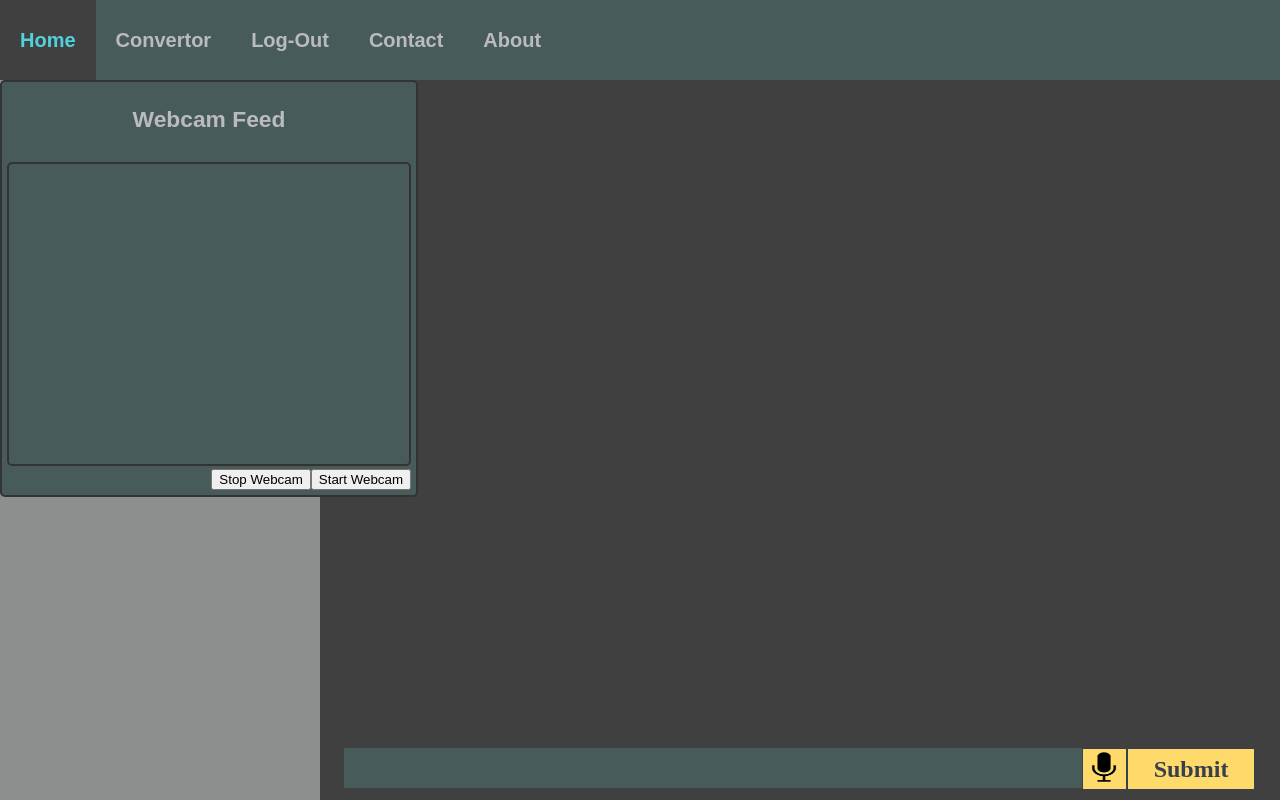
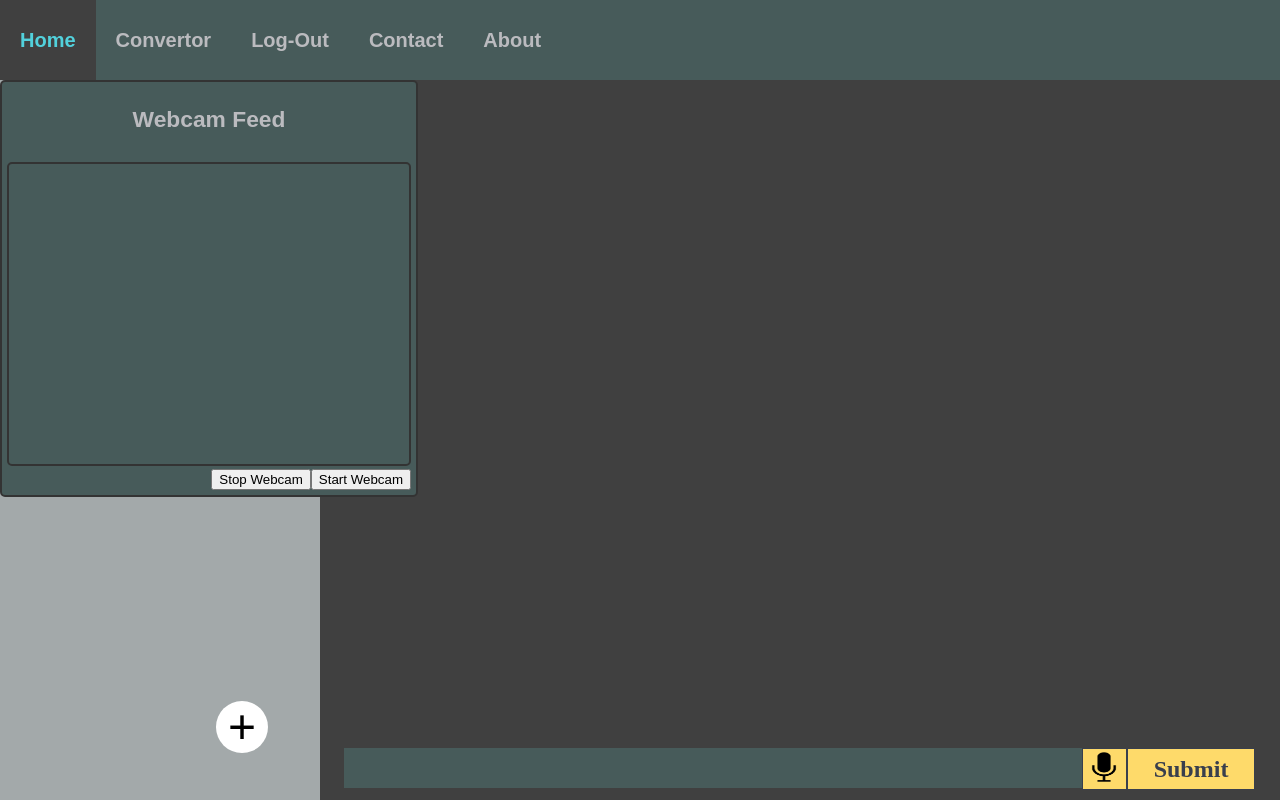
Before and after one commit to Mori-momento/SignChat, a Django app: page /animation/ in a window 1280 px wide. Run offline with Django 3.2, Linux system fonts and the light colour scheme; a user stored in the database is signed in.

Commit message:
styles changes

```diff
--- a/templates/animation.html
+++ b/templates/animation.html
@@ -12,14 +12,24 @@
 		<button onclick="stopWebcam()">Stop Webcam</button>
 	</div>
 		<div class="contacts-list">
+			<div class="contacts-list-cunt" >
+
+				<ul>
+				</ul>
+				<div class="add-chat-container">
+					<button class="add-chat-button">+</button>
 				</div>
+			</div>
+		</div>
+
 	<div class="chat-interface">
 		<div class="text-bar">
 			<br>
 			<form class="" action="" method="post" align="left">
 				{% csrf_token %}
 				<input type="text" name="sen" class="mytext" id="speechToText" placeholder="">
-						  <button type="button" name="button" class="mic" onclick="record()"><img src="{% static 'mic3.png' %}" height="32px" width="38px" /></button>
+				<button type="button" name="button" class="mic" onclick="record()"><img src="{% static 'mic3.png' %}"
+						height="32px" width="38px" /></button>
 				<input type="submit" name="submit" class="submit">
 			</form>
 		</div>
@@ -28,32 +38,51 @@
 
 
 <script>
+	const addChatButton = document.querySelector('.add-chat-button');
+        const chatList = document.querySelector('.contacts-list ul');
+        let conversationNumber = 1;
+
+        addChatButton.addEventListener('click', addConversationItem); // Attach event listener
+
+        function addConversationItem() {
+            const newChat = document.createElement('li');
+
+            const svgIcon = `
+            <svg xmlns="http://www.w3.org/2000/svg" fill="none" viewBox="0 0 24 24" stroke-width="1.5" stroke="currentColor" class="w-6 h-6">
+                <path stroke-linecap="round" stroke-linejoin="round" d="M15.75 6a3.75 3.75 0 1 1-7.5 0 3.75 3.75 0 0 1 7.5 0ZM4.501 20.118a7.5 7.5 0 0 1 14.998 0A17.933 17.933 0 0 1 12 21.75c-2.676 0-5.216-.584-7.499-1.632Z" />
+            </svg> `;
+
+            const numberSpan = document.createElement('span');
+            numberSpan.textContent = `Conversation ${conversationNumber}`;
+
+            newChat.innerHTML = svgIcon + numberSpan.outerHTML; // Include the span within the li
+            chatList.appendChild(newChat);
+
+            conversationNumber++;
+        }
 	//webkitSpeechRecognition api for speech to text conversion
-	function record(){
+	function record() {
 		var recognition = new webkitSpeechRecognition();
-		recognition.lang='en-IN';
+		recognition.lang = 'en-IN';
 
-		recognition.onresult = function(event){
+		recognition.onresult = function (event) {
 			console.log(event)
 			document.getElementById('speechToText').value = event.results[0][0].transcript;
 		}
 		recognition.start();
 	}
-	function play()
-	{
+	function play() {
 		var videoSource = new Array();
-		var	videos = document.getElementById("list").getElementsByTagName("li");
+		var videos = document.getElementById("list").getElementsByTagName("li");
 		var j;
-		for(j=0;j<videos.length;j++)
-		{
-			videoSource[j] = "/static/" + videos[j].innerHTML +".mp4";
+		for (j = 0; j < videos.length; j++) {
+			videoSource[j] = "/static/" + videos[j].innerHTML + ".mp4";
 		}
 
 		var i = 0; // define i
 		var videoCount = videoSource.length;
 
-		function videoPlay(videoNum)
-		{
+		function videoPlay(videoNum) {
 			document.getElementById("list").getElementsByTagName("li")[videoNum].style.color = "#09edc7";
 			document.getElementById("list").getElementsByTagName("li")[videoNum].style.fontSize = "xx-large";
 			document.getElementById("videoPlayer").setAttribute("src", videoSource[videoNum]);
@@ -67,17 +96,14 @@
 
 		videoPlay(0); // play the video
 
-		function myHandler()
-		{
+		function myHandler() {
 			document.getElementById("list").getElementsByTagName("li")[i].style.color = "#feda6a";
 			document.getElementById("list").getElementsByTagName("li")[i].style.fontSize = "20px";
 			i++;
-	    	if (i == videoCount)
-	    	{
+			if (i == videoCount) {
 				document.getElementById("videoPlayer").pause();
 			}
-	     	else
-	     	{
+			else {
 				videoPlay(i);
 			}
 		}
@@ -97,11 +123,13 @@
 		document.getElementById("videoPlayer").width = 420;
 		document.getElementById("videoPlayer").height =280;
 	}*/
-	function playPause(){
-  		if (document.getElementById("videoPlayer").paused){
-    		play();}
-  		else{
-    		document.getElementById("videoPlayer").pause();}
+	function playPause() {
+		if (document.getElementById("videoPlayer").paused) {
+			play();
+		}
+		else {
+			document.getElementById("videoPlayer").pause();
+		}
 	}
 
 	function startWebcam() {
--- a/templates/base.html
+++ b/templates/base.html
@@ -2,18 +2,87 @@
 
 <!DOCTYPE html>
 <html>
+
 <head>
   <style>
+    .contacts-list{
+      height:90vh;
+      position: relative;
+    }
+    .contacts-list-cunt{
+      background-color: #A3A9AA;
+      overflow-y: scroll;
+      height:100vh;
+      width: 100%;
+    }
+    .contacts-list ul {
+      padding:0px;
+      width:100%;
+      display: flex;
+      flex-direction: column;
+      /* Allow placing SVG and content side by side */
+      align-items: center;
+    }
+    .contacts-list li {
+      background-color: #475b5a;
+      margin: 2px 0px 2px 0px ;
+      width:100%;
+      display: flex;
+      /* Allow placing SVG and content side by side */
+      align-items: center;
+    }
+
+    .contacts-list li svg {
+      margin-right: 10px;
+      margin-left: 10px;
+      height: 50px;
+      /* Space between SVG and text */
+    }
+
+    .conversation-number {
+      margin-left: auto;
+      /* Push number to the right */
+      padding: 2px 5px;
+      background-color: #404040;
+      border-radius: 10px;
+    }
 
     body {
       font: 95% Arial, Helvetica, sans-serif;
-  color: #BBBBBF;  /* Default text color */
+      color: #BBBBBF;
+      /* Default text color */
       background-color: #404040;
       margin: 0;
-  padding:0;
+      padding: 0;
 
     }
-.wrapper{
+
+    .add-chat-container {
+      scale: 2;
+      position: absolute;
+      bottom: 20px;
+      right: 20px;
+      padding: 0px;
+      margin: 10px 45px 40px 10px;
+    }
+
+    .add-chat-button {
+      background-color: white;
+      border: none;
+      border-radius: 50%;
+      font-size: 24px;
+      text-align: center;
+      line-height: 24px;
+      cursor: pointer;
+      /* Indicate clickable behavior */
+    }
+
+    .add-chat-button:hover {
+      background-color: #f5f5f5;
+      /* Slightly lighter on hover (optional) */
+    }
+
+    .wrapper {
       height: 100vh;
       /* width: 100vw; */
     }
@@ -35,12 +104,14 @@
 
     .chat-interface {
       flex: 3;
-  background-color: background-color; /* Adjust if needed, maybe a lighter shade of gray */
+      background-color: background-color;
+      /* Adjust if needed, maybe a lighter shade of gray */
     }
 
     .contacts-list {
       flex: 1;
-  background-color: #8D8E8E; /* Adjust if needed, maybe a darker shade of gray */
+      background-color: #8D8E8E;
+      /* Adjust if needed, maybe a darker shade of gray */
     }
 
     /* Navigation Styles */
@@ -50,7 +121,8 @@
       margin: 0;
       padding: 0;
       overflow: hidden;
-  background-color: #475B5A; /* Same as background */
+      background-color: #475B5A;
+      /* Same as background */
     }
 
     .li {
@@ -64,7 +136,7 @@
       padding: 0 20px 0 20px;
       display: flex;
       justify-content: center;
-  align-items:center;
+      align-items: center;
       color: #BBBBBF;
       font-size: 20px;
       font-weight: bold;
@@ -74,8 +146,9 @@
     }
 
     .li a:hover {
-  background-color:#404040;
-  color: #52D1DC; /* Accent color on hover */
+      background-color: #404040;
+      color: #52D1DC;
+      /* Accent color on hover */
       font-weight: bold;
 
     }
@@ -90,13 +163,15 @@
     .form-style h1,
     .form-style a,
     .td {
-  color: #A3A9AA;  /* Primary color 2 */
+      color: #A3A9AA;
+      /* Primary color 2 */
       font-weight: bold;
       font-family: "Times New Roman";
     }
 
     .form-input {
-  border: 1px solid #8D8E8E; /* Secondary color for borders */
+      border: 1px solid #8D8E8E;
+      /* Secondary color for borders */
       padding: 4px;
       margin-bottom: 4%;
       font: inherit;
@@ -110,17 +185,21 @@
     .submit {
       width: 160px;
       font-size: 24px;
-  background-color: #52D1DC; /* Accent color */
-  color: #475B5A; /* Background color for text */
+      background-color: #52D1DC;
+      /* Accent color */
+      color: #475B5A;
+      /* Background color for text */
     }
 
     .submit:hover {
-  background-color: #8D8E8E; /* Secondary  color */
+      background-color: #8D8E8E;
+      /* Secondary  color */
     }
 
     /* Other Styles */
     .webcam-container {
-  border: 2px solid #666; /* Slightly darker than background */
+      border: 2px solid #666;
+      /* Slightly darker than background */
       border-radius: 5px;
       background-color: #f1f1f1;
       padding: 5px;
@@ -136,13 +215,14 @@
       width: 95%;
     }
 
-.form-style button{
+    .form-style button {
 
       width: 89%;
-	height:70%;
+      height: 70%;
       padding: 5%;
       background: #feda6a;
-	border-bottom: 2px solid #393f4d;;
+      border-bottom: 2px solid #393f4d;
+      ;
       border-top-style: none;
       border-right-style: none;
       border-left-style: none;
@@ -157,6 +237,7 @@
       color: #feda6a;
       font-weight: bold;
     }
+
     .split {
       height: 100%;
       width: 50%;
@@ -179,34 +260,34 @@
     }
 
     .mytext {
-    border:1px solid #393f4d;
-    border-right:none;
-    padding:4px;
-    margin:0px;
-    float:left;
-    height:32px;
-    overflow:hidden;
-    line-height:16px;
+      border: 1px solid #393f4d;
+      border-right: none;
+      padding: 4px;
+      margin: 0px;
+      float: left;
+      height: 32px;
+      overflow: hidden;
+      line-height: 16px;
       width: 300px;
     }
 
     .mic {
-      border:1px solid #393f4d;
-      background:#feda6a;
-      vertical-align:top;
-      padding:0px;
-      margin:0;
-      float:left;
-      height:42px;
-      overflow:hidden;
-      width:5em;
-      text-align:center;
-      line-height:16px;
+      border: 1px solid #393f4d;
+      background: #feda6a;
+      vertical-align: top;
+      padding: 0px;
+      margin: 0;
+      float: left;
+      height: 42px;
+      overflow: hidden;
+      width: 5em;
+      text-align: center;
+      line-height: 16px;
     }
 
 
     .submit {
-    border:1px solid #393f4d;
+      border: 1px solid #393f4d;
       height: 42px;
       width: 160px;
       text-align: center;
@@ -215,35 +296,40 @@
       font-weight: bold;
       font-size: 24px;
       font-family: "Times New Roman";
-    vertical-align:top;
+      vertical-align: top;
     }
+
     .submit:hover {
       background-color: #393f4d;
       color: #feda6a;
       font-weight: bold;
     }
+
     .td {
       color: #feda6a;
       font-weight: bold;
       font-size: 20px;
     }
 
-.form-style{
+    .form-style {
       font: 95% Arial, Helvetica, sans-serif;
       max-width: 400px;
       margin: 10px auto;
       padding: 16px;
 
     }
-.form-style h1, .form-style a{
+
+    .form-style h1,
+    .form-style a {
       padding: 20px 0;
       font-size: 24px;
       font-weight: bold;
       font-family: "Times New Roman";
       text-align: center;
       margin: -16px -16px 16px -16px;
-  color:#feda6a
+      color: #feda6a
     }
+
     .form-style input[type="text"],
     .form-style input[type="password"],
     .form-style input[type="date"],
@@ -254,8 +340,7 @@
     .form-style input[type="time"],
     .form-style input[type="url"],
     .form-style textarea,
-.form-style select
-{
+    .form-style select {
       -webkit-transition: all 0.30s ease-in-out;
       -moz-transition: all 0.30s ease-in-out;
       -ms-transition: all 0.30s ease-in-out;
@@ -269,9 +354,10 @@
       margin-bottom: 4%;
       border: 1px solid #ccc;
       padding: 3%;
-	color:#0000a0 ;
+      color: #0000a0;
       font: 95% Arial, Helvetica, sans-serif;
     }
+
     .form-style input[type="text"]:focus,
     .form-style input[type="password"]:focus,
     .form-style input[type="date"]:focus,
@@ -282,25 +368,28 @@
     .form-style input[type="time"]:focus,
     .form-style input[type="url"]:focus,
     .form-style textarea:focus,
-.form-style select:focus
-{
+    .form-style select:focus {
       box-shadow: 0 0 5px #0000a0;
       padding: 3%;
       border: 1px solid #0000a0;
     }
 
-.site-form span,label{
+    .site-form span,
+    label {
       color: #feda6a;
     }
-.errorlist{
+
+    .errorlist {
       color: red;
       font-weight: bold;
     }
+
     #webcamFeed {
       border: 2px solid #333;
       border-radius: 5px;
       margin-top: 10px;
     }
+
     .draggable {
       z-index: 10;
       position: absolute;
@@ -319,24 +408,30 @@
     .text-bar form {
       width: 100%;
     }
+
     .text-bar input[type="text"] {
-    width: 80%; /* Set a specific width for the text input */
+      width: 80%;
+      /* Set a specific width for the text input */
       background-color: #475b5a;
       border: #BBBBBF;
     }
+
     .text-bar input[type="submit"] {
-    width: 14%; /* Set a specific width for the text input */
-}
-.text-bar button {
-    width: 5%; /* Set a specific width for the text input */
+      width: 14%;
+      /* Set a specific width for the text input */
     }
 
+    .text-bar button {
+      width: 5%;
+      /* Set a specific width for the text input */
+    }
   </style>
   <title>Homepage</title>
 </head>
+
 <body>
 
-  <div class="wrapper" >
+  <div class="wrapper">
     <ul id="nav">
       <li class="li"><a class="active" href="{% url 'home' %}">Home</a></li>
       <li class="li"><a href="{% url 'animation' %}">Convertor</a></li>
@@ -357,4 +452,5 @@
 
 
 </body>
+
 </html>
```
Lines whose indentation alone changed are shown as unchanged.
